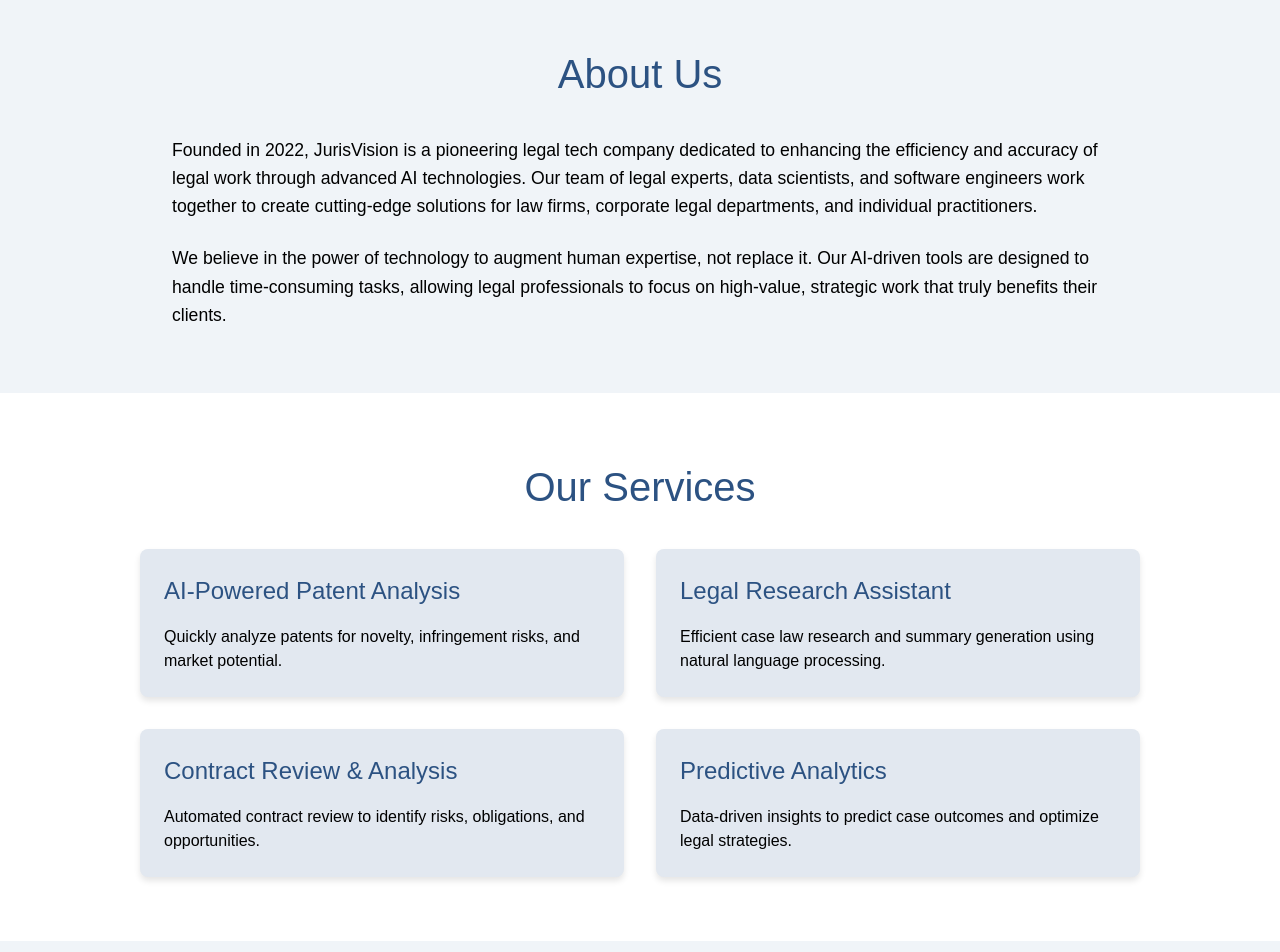
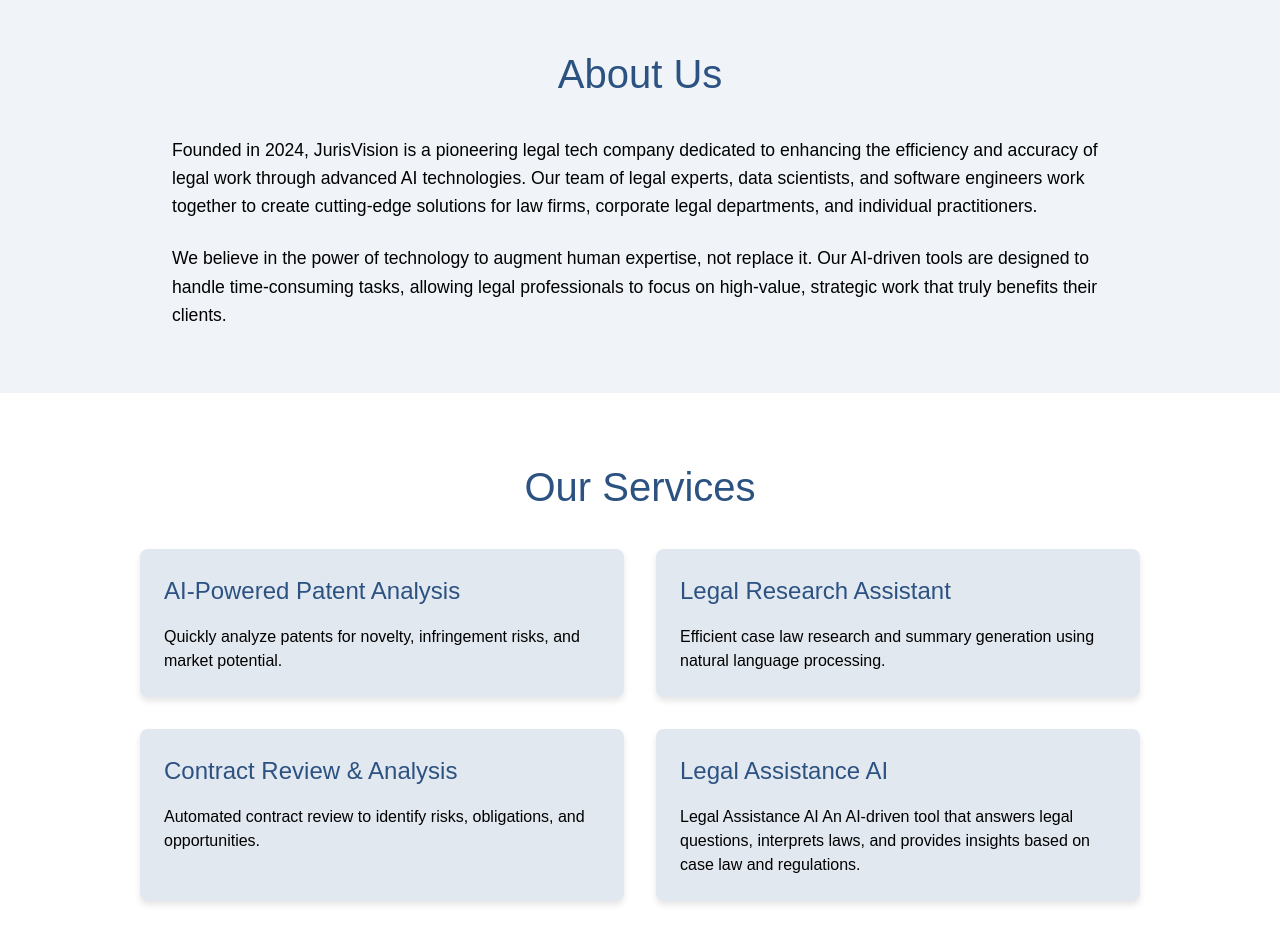
Before and after one commit to Saminathan-77/JurisVision, a React (Vite) app in the folder client/: page / in a window 1280 px wide. Shown: the part 820-1772 px from the top of the page. Built offline with nearby package versions, Linux system fonts and the light colour scheme; no server answers; the HTML template or start-up script is replaced by a standard one.

Commit message:
Changed texts in html code

```diff
--- a/client/src/Pages/AboutUs.jsx
+++ b/client/src/Pages/AboutUs.jsx
@@ -137,7 +137,7 @@
               marginBottom: "1.5rem",
             }}
           >
-            Founded in 2022, JurisVision is a pioneering legal tech company
+            Founded in 2024, JurisVision is a pioneering legal tech company
             dedicated to enhancing the efficiency and accuracy of legal work
             through advanced AI technologies. Our team of legal experts, data
             scientists, and software engineers work together to create
@@ -196,9 +196,9 @@
                     "Automated contract review to identify risks, obligations, and opportunities.",
                 },
                 {
-                  title: "Predictive Analytics",
+                  title: "Legal Assistance AI",
                   description:
-                    "Data-driven insights to predict case outcomes and optimize legal strategies.",
+                    "Legal Assistance AI An AI-driven tool that answers legal questions, interprets laws, and provides insights based on case law and regulations.",
                 },
               ].map((service, index) => (
                 <div
```
